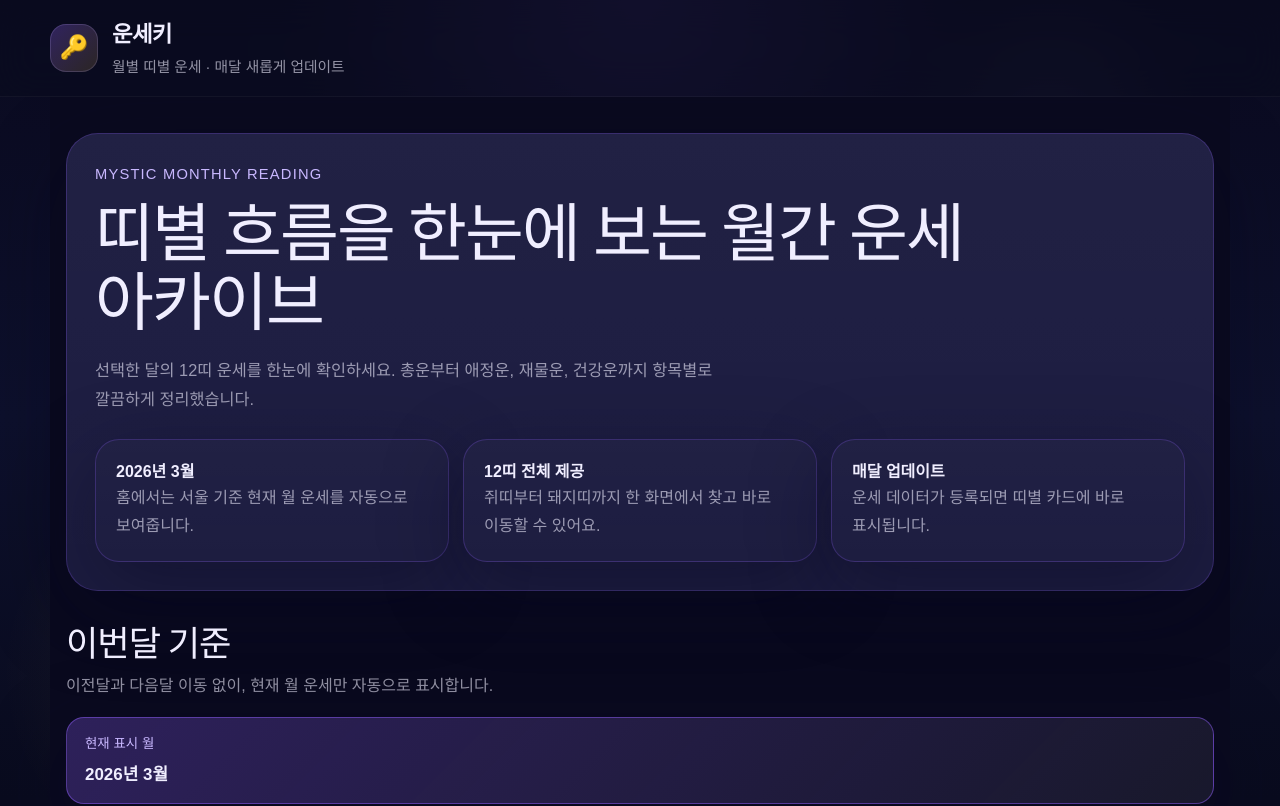
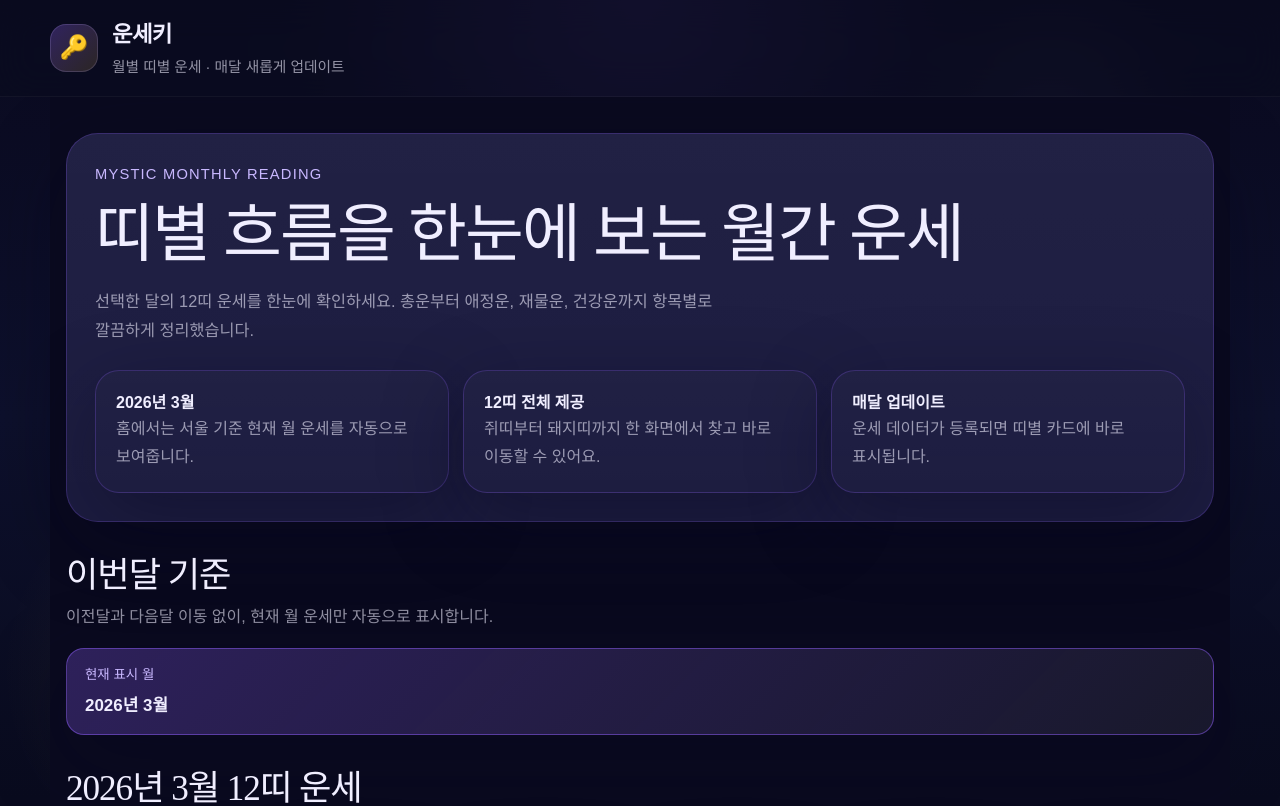
Before and after one commit to kimkeumseop/unse-key, a Next.js app: page / in a window 1280 px wide. Shown: the top 806 px of the page. Built offline with nearby package versions, Linux system fonts and the light colour scheme; no server answers; the database is empty.

Commit message:
Refine homepage hero title

```diff
--- a/app/page.tsx
+++ b/app/page.tsx
@@ -117,7 +117,7 @@ export default async function HomePage() {
             overflowWrap: 'break-word'
           }}
         >
-          띠별 흐름을 한눈에 보는 월간 운세 아카이브
+          띠별 흐름을 한눈에 보는 월간 운세
         </h1>
         <p className="hero-copy">
           선택한 달의 12띠 운세를 한눈에 확인하세요. 총운부터 애정운, 재물운, 건강운까지
```
